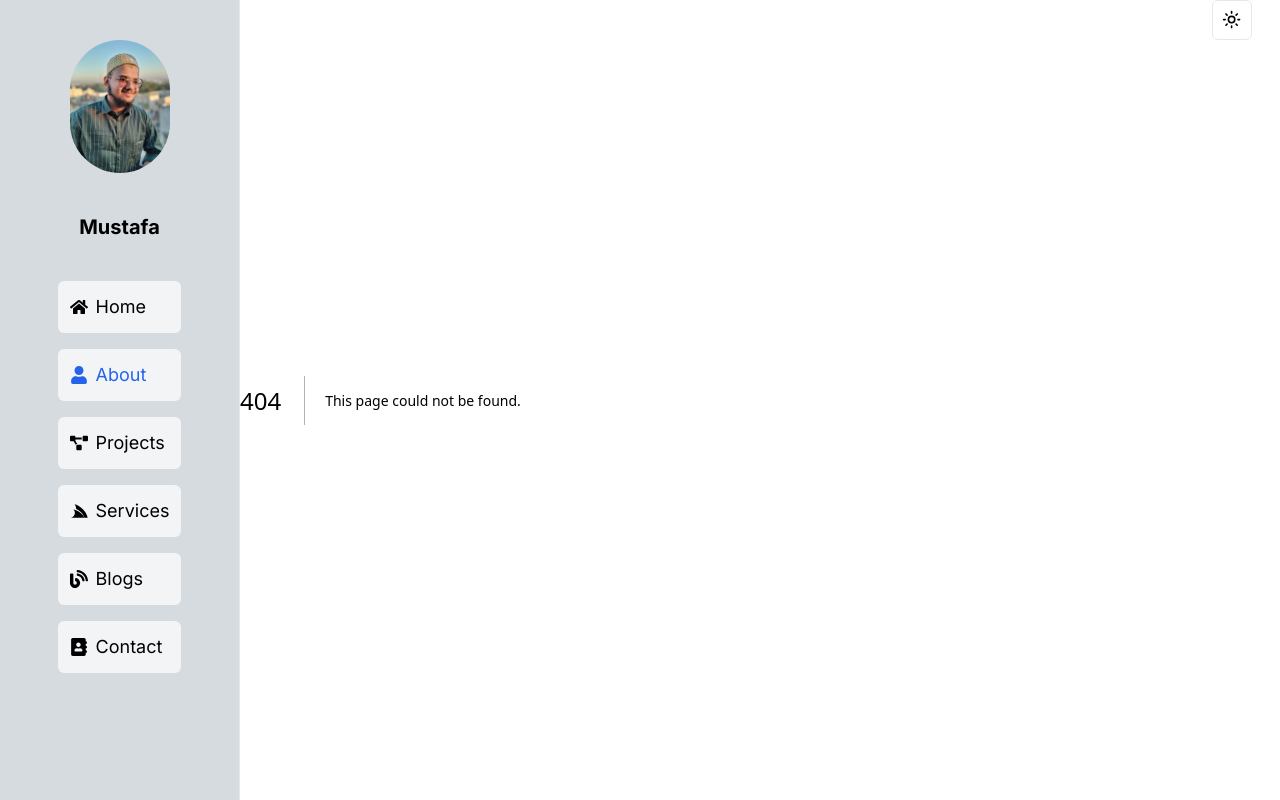
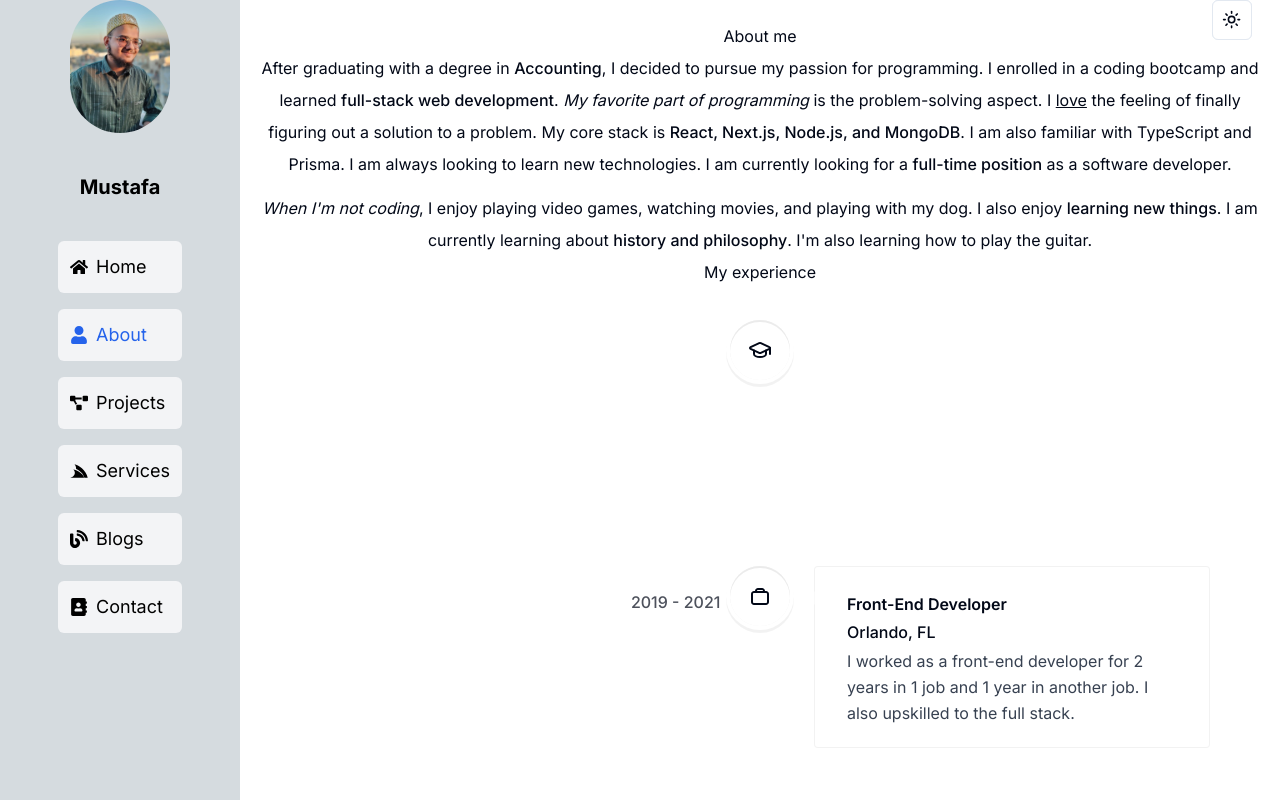
Before and after one commit to B-Mustafa/nextjs-portfolio, a Next.js app: page /about in a window 1280 px wide. Before the commit this address had no page. Built offline with nearby package versions, Linux system fonts and the light colour scheme.

Commit message:
features added

```diff
--- /dev/null
+++ b/app/about/page.tsx
@@ -0,0 +1,55 @@
+"use client";
+
+import React from "react";
+
+import { motion } from "framer-motion";
+import Timeline from "@/components/Timeline";
+
+
+export default function About() {
+
+
+  return (
+  <>
+    <motion.section
+
+      className="mb-28 max-w-full p-5 text-center leading-8 sm:mb-40 scroll-mt-28 flex flex-col"
+
+
+
+      id="about"
+    >
+      <h2>About me</h2>
+      <p className="mb-3">
+        After graduating with a degree in{" "}
+        <span className="font-medium">Accounting</span>, I decided to pursue my
+        passion for programming. I enrolled in a coding bootcamp and learned{" "}
+        <span className="font-medium">full-stack web development</span>.{" "}
+        <span className="italic">My favorite part of programming</span> is the
+        problem-solving aspect. I <span className="underline">love</span> the
+        feeling of finally figuring out a solution to a problem. My core stack
+        is{" "}
+        <span className="font-medium">
+          React, Next.js, Node.js, and MongoDB
+        </span>
+        . I am also familiar with TypeScript and Prisma. I am always looking to
+        learn new technologies. I am currently looking for a{" "}
+        <span className="font-medium">full-time position</span> as a software
+        developer.
+      </p>
+
+      <p>
+        <span className="italic">When I'm not coding</span>, I enjoy playing
+        video games, watching movies, and playing with my dog. I also enjoy{" "}
+        <span className="font-medium">learning new things</span>. I am currently
+        learning about{" "}
+        <span className="font-medium">history and philosophy</span>. I'm also
+        learning how to play the guitar.
+      </p>
+    <Timeline/>
+    </motion.section>
+
+
+    </>
+  );
+}
--- a/app/globals.css
+++ b/app/globals.css
@@ -77,14 +77,13 @@
 
 ::-webkit-scrollbar {
   width: 10px;
+  background-color: rgb(17 24 39);
 }
 
-::-webkit-scrollbar-track {
-  background: #f1f1f1;
-}
+
 
 ::-webkit-scrollbar-thumb {
-  background: #9e9e9e;
+  background: rgb(55 65 81);
   border-radius: 10px;
 }
 
--- a/app/layout.tsx
+++ b/app/layout.tsx
@@ -21,14 +21,19 @@ export default function RootLayout({
     <html lang="en">
       <body className={inter.className}>
         <ThemeProvider defaultTheme="system" attribute="class">
-        <div className="flex">
+            <Hamburger/>
+        <div className="flex h-screen overflow-hidden">
 
-          <Sidebar />
-          <Hamburger />
+            {/* Sidebar */}
+            <Sidebar />
 
-          {children}
+            {/* Main content container */}
+            <div className="flex flex-col flex-grow overflow-auto">
+              <Hamburger />
+              {children}
+            </div>
 
-        </div>
+          </div>
 
 
         </ThemeProvider>
--- a/components/Sidebar.tsx
+++ b/components/Sidebar.tsx
@@ -100,7 +100,7 @@ const Sidebar = () => {
     return (
         <aside className='z-10' >
 
-          <section className={`side-menu border-r ${isOpen ? "max-lg:block" : "max-md:hidden"} relative  w-60 h-screen lg:max-w[150px] dark:bg-gray-800  bg-[#d5dbdf]`}>
+          <section className={`z-10 h-screen overflow-y-auto ${isOpen ? "max-lg:block" : "max-md:hidden"} relative w-60 lg:max-w[150px] dark:bg-gray-800 bg-[#d5dbdf]`}>
             <div className="flex w-full  flex-col gap-10 justify-between items-center">
               <div className="flex w-full flex-1 flex-col gap-10 justify-between items-center ">
                 <Image src="/assets/sidemenu.jpg" width={100} height={50} alt="Mustafa" className='rounded-full' />
--- /dev/null
+++ b/components/Timeline.tsx
@@ -0,0 +1,116 @@
+"use client";
+
+import React, { useEffect } from "react";
+import { motion, useAnimation } from "framer-motion";
+import { useInView } from "react-intersection-observer";
+import {
+  VerticalTimeline,
+  VerticalTimelineElement,
+} from "react-vertical-timeline-component";
+import "react-vertical-timeline-component/style.min.css";
+import { useTheme } from "next-themes";
+import { CgWorkAlt } from "react-icons/cg";
+import { FaReact } from "react-icons/fa";
+import { LuGraduationCap } from "react-icons/lu";
+
+interface AnimatedTimelineElementProps {
+  isVisible: boolean;
+  children: React.ReactNode;
+}
+
+function AnimatedTimelineElement({
+  isVisible,
+  children,
+}: AnimatedTimelineElementProps) {
+  const controls = useAnimation();
+
+  useEffect(() => {
+    if (isVisible) {
+      controls.start("visible");
+    }
+  }, [isVisible, controls]);
+
+  return (
+    <motion.div
+      initial="hidden"
+      animate={controls}
+      variants={{
+        visible: { opacity: 1, y: 0 },
+        hidden: { opacity: 0, y: 20 },
+      }}
+    >
+      {children}
+    </motion.div>
+  );
+}
+
+function Timeline() {
+  const { theme } = useTheme();
+  const [ref, inView] = useInView({ triggerOnce: true });
+
+  const experiencesData = [
+    {
+      title: "Graduated bootcamp",
+      location: "Miami, FL",
+      description:
+        "I graduated after 6 months of studying. I immediately found a job as a front-end developer.",
+      icon: React.createElement(LuGraduationCap),
+      date: "2019",
+    },
+    {
+      title: "Front-End Developer",
+      location: "Orlando, FL",
+      description:
+        "I worked as a front-end developer for 2 years in 1 job and 1 year in another job. I also upskilled to the full stack.",
+      icon: React.createElement(CgWorkAlt),
+      date: "2019 - 2021",
+    },
+    {
+      title: "Full-Stack Developer",
+      location: "Houston, TX",
+      description:
+        "I'm now a full-stack developer working as a freelancer. My stack includes React, Next.js, TypeScript, Tailwind, Prisma and MongoDB. I'm open to full-time opportunities.",
+      icon: React.createElement(FaReact),
+      date: "2021 - present",
+    },
+  ];
+
+  return (
+    <section id="experience" className="scroll-mt-28 mb-28 sm:mb-40">
+      <h2>My experience</h2>
+      <VerticalTimeline lineColor="">
+        {experiencesData.map((item, index) => (
+          <VerticalTimelineElement
+            key={index}
+            contentStyle={{
+              background: theme === "light" ? "#f3f4f6" : "rgba(255, 255, 255, 0.05)",
+              boxShadow: "none",
+              border: "1px solid rgba(0, 0, 0, 0.05)",
+              textAlign: "left",
+              padding: "1.3rem 2rem",
+              visibility: "visible" ,
+            }}
+            contentArrowStyle={{
+              borderRight: theme === "light" ? "0.4rem solid #9ca3af" : "0.4rem solid rgba(255, 255, 255, 0.5)",
+              visibility:  "visible",
+            }}
+            date={item.date}
+            icon={item.icon}
+            iconStyle={{
+              background: theme === "light" ? "white" : "rgba(255, 255, 255, 0.15)",
+              fontSize: "1.5rem",
+              visibility:  "visible" ,
+            }}
+          >
+            <h3 className="font-semibold capitalize">{item.title}</h3>
+            <p className="font-normal !mt-0">{item.location}</p>
+            <p className="!mt-1 !font-normal text-gray-700 dark:text-white/75">{item.description}</p>
+          </VerticalTimelineElement>
+        ))}
+      </VerticalTimeline>
+    </section>
+
+  );
+}
+
+export default Timeline;
--- a/package.json
+++ b/package.json
@@ -14,14 +14,18 @@
     "@tsparticles/engine": "^3.1.0",
     "@tsparticles/react": "^3.0.0",
     "@tsparticles/slim": "^3.1.0",
+    "@types/react-vertical-timeline-component": "^3.3.6",
     "class-variance-authority": "^0.7.0",
     "clsx": "^2.1.0",
+    "framer-motion": "^11.0.3",
     "lucide-react": "^0.317.0",
     "next": "14.1.0",
     "next-themes": "^0.2.1",
     "react": "^18",
     "react-dom": "^18",
     "react-icons": "^5.0.1",
+    "react-intersection-observer": "^9.5.3",
+    "react-vertical-timeline-component": "^3.6.0",
     "tailwind-merge": "^2.2.1",
     "tailwindcss-animate": "^1.0.7",
     "zustand": "^4.5.0"
```
Also changed, not shown: 1 other file (tests, documents, lock files or other folders).
